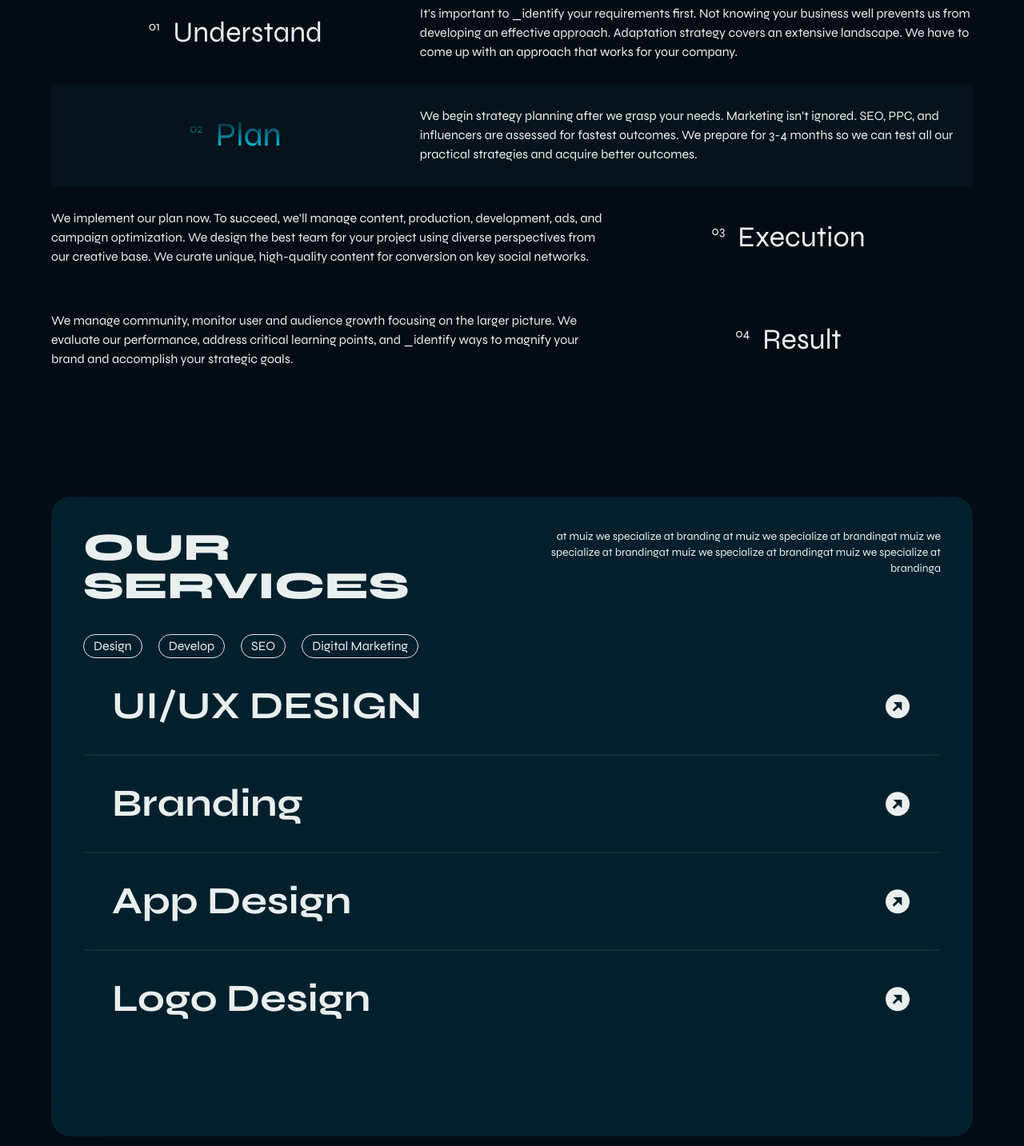
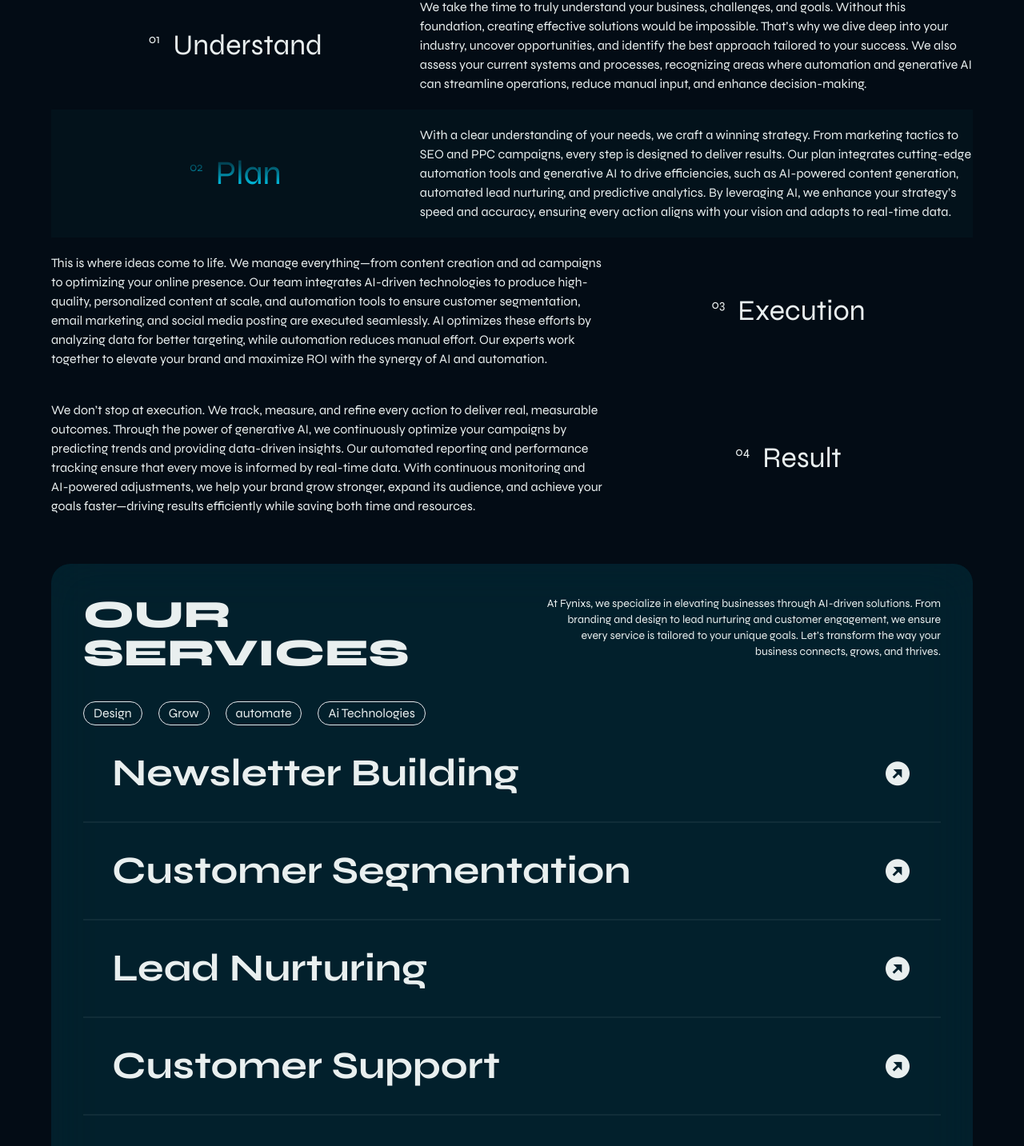
Before and after one commit to itz-abdulfatai/fynixs, a React (Vite) app in the folder frontend/: page / in a window 1280 px wide. Shown: the part 979-2412 px from the top of the page at 80% size. Built offline with nearby package versions, Linux system fonts and the light colour scheme.

Commit message:
adit texts

```diff
--- a/frontend/src/assets/constants.js
+++ b/frontend/src/assets/constants.js
@@ -1,21 +1,78 @@
 export const workflows =  [
     {
       title: "Understand",
-      description: "It's important to _identify your requirements first. Not knowing your business well prevents us from developing an effective approach. Adaptation strategy covers an extensive landscape. We have to come up with an approach that works for your company.",
+      description: "We take the time to truly understand your business, challenges, and goals. Without this foundation, creating effective solutions would be impossible. That’s why we dive deep into your industry, uncover opportunities, and identify the best approach tailored to your success. We also assess your current systems and processes, recognizing areas where automation and generative AI can streamline operations, reduce manual input, and enhance decision-making.",
     },
     {
       title: "Plan",
-      description: "We begin strategy planning after we grasp your needs. Marketing isn’t ignored. SEO, PPC, and influencers are assessed for fastest outcomes. We prepare for 3-4 months so we can test all our practical strategies and acquire better outcomes.",
+      description: "With a clear understanding of your needs, we craft a winning strategy. From marketing tactics to SEO and PPC campaigns, every step is designed to deliver results. Our plan integrates cutting-edge automation tools and generative AI to drive efficiencies, such as AI-powered content generation, automated lead nurturing, and predictive analytics. By leveraging AI, we enhance your strategy’s speed and accuracy, ensuring every action aligns with your vision and adapts to real-time data.",
     },
     {
       title: "Execution",
-      description: "We implement our plan now. To succeed, we'll manage content, production, development, ads, and campaign optimization. We design the best team for your project using diverse perspectives from our creative base. We curate unique, high-quality content for conversion on key social networks.",
+      description: "This is where ideas come to life. We manage everything—from content creation and ad campaigns to optimizing your online presence. Our team integrates AI-driven technologies to produce high-quality, personalized content at scale, and automation tools to ensure customer segmentation, email marketing, and social media posting are executed seamlessly. AI optimizes these efforts by analyzing data for better targeting, while automation reduces manual effort. Our experts work together to elevate your brand and maximize ROI with the synergy of AI and automation.",
     },
     {
       title: "Result",
-      description: "We manage community, monitor user and audience growth focusing on the larger picture. We evaluate our performance, address critical learning points, and _identify ways to magnify your brand and accomplish your strategic goals.",
+      description: "We don’t stop at execution. We track, measure, and refine every action to deliver real, measurable outcomes. Through the power of generative AI, we continuously optimize your campaigns by predicting trends and providing data-driven insights. Our automated reporting and performance tracking ensure that every move is informed by real-time data. With continuous monitoring and AI-powered adjustments, we help your brand grow stronger, expand its audience, and achieve your goals faster—driving results efficiently while saving both time and resources.",
     }
   ];
+  /*
+
+  <div className=" md:hover:bg-primary md:px-5 rounded-2xl md:h-20 capitalize md:items-center flex flex-col md:flex-row w-[97%] mx-auto justify-between  border-[#ffffff1a]">
+  <h4 className=" text-5xl font-bold">branding</h4>
+  <i className="bx bxs-right-top-arrow-circle text-4xl "></i>
+</div>
+<hr className=" w-full border my-5 border-[#ffffff0e]" />
+*/
+
+
+
+  export const services = [
+    {
+      name:'Newsletter Building',
+      description: [
+        `Imagine being the business your customers trust most—all because you’re always in touch with their needs. What if your business could stay connected with customers in a way they actually look forward to? With FYNIXS, we make it happen. `,
+        `Our GenAI technology crafts newsletters that feel personal, helpful, and aligned with your audience's goals. Each message is tailored to educate, inspire, and engage—helping you build trust and foster connections that go far beyond the inbox. Whether it’s updates, tips, or exclusive offers, your newsletters will consistently keep your brand top of mind while strengthening loyalty with every send.`,
+        `This is more than just communication; it's a way to become a trusted partner in your customers' lives. Let us help you turn every email into an opportunity to grow your business and relationships.`
+
+      ]
+    },
+    {
+      name:'Customer Segmentation',
+      description: [
+        `Understand your audience like never before. Everyone loves to feel seen and understood, and with AI-powered segmentation, your business will do just that. `,
+`Imagine crafting campaigns that speak directly to your customers—no more guesswork, just results. By analyzing their behaviors, needs, and interactions with your brand, you’ll uncover who they are, what they need, and how to reach them in the most meaningful way.  `,
+`Instead of sending out generic messages, you’ll create personalized experiences that make your customers feel truly valued. With FYNIXS, you’ll not only build stronger connections but also inspire engagement that drives growth and loyalty. It’s time to make your marketing as unique as your customers.`
+      ]
+    },
+    {
+      name:'Lead Nurturing',
+      description: [
+        ` What if every lead felt truly understood? With AI-powered personalization, you can create nurturing pathways that naturally guide prospects to say yes. By addressing individual pain points, preferences, and goals, every step is designed to build trust and confidence.  `,
+`People make decisions emotionally—they want to feel they’re making the right choice. With an AI-driven approach, you’ll show each prospect that their success is your priority. From offering timely solutions to creating connections that feel genuine, you’ll turn leads into loyal customers.  `,
+`When trust meets tailored solutions, conversions happen effortlessly. It’s time to nurture your leads with precision and purpose.`
+
+      ]
+    },
+    {
+      name:'Customer Support',
+      description: [
+        `How much more could your business grow if your customers felt supported 24/7? With a personalized AI chatbot, your business is always available—responding to inquiries, addressing concerns, and solving problems instantly, no matter the time.  `,
+        `Your customers want solutions, not delays. By providing quick, helpful responses, the chatbot not only enhances their experience but also builds loyalty and trust. When customers feel valued and supported, your business thrives. `,
+`Best of all, this AI-powered support frees up your team to focus on strategic tasks, letting you grow smarter and faster.`,
+
+
+      ]
+    },
+    {
+      name:'Data Entry with AI Precision',
+      description: [
+        `Imagine a world where customer information is automatically captured, organized, and updated—effortlessly. With AI-powered data entry, you’ll never lose track of crucial details like demographics, behaviors, and interests.`,
+`No more tedious manual work or overlooked opportunities. Instead, every piece of customer data is seamlessly stored and ready to fuel personalized marketing campaigns that truly resonate.  `,
+`When you know your audience this well, you can target them with precision, offering exactly what they need at the right time. Let AI handle the details so you can focus on growing your business smarter and faster`
+
+      ]
+    }]
 
 
   export const portfolioData = [
--- a/frontend/src/components/home/OurCustomWorkflow.jsx
+++ b/frontend/src/components/home/OurCustomWorkflow.jsx
@@ -14,7 +14,7 @@ function OurCustomWorkflow() {
           index < workflows.length / 2 ? (
             <div
               key={index}
-              className={`items-center  cursor-pointer md:grid grid-cols-5 w-full h-32 py-5 hidden  ${
+              className={`items-center  cursor-pointer md:grid grid-cols-5 w-full min-h-32 py-5 hidden  ${
                 active === flow ? "flow-trans" : 'hover:bg-accent2 hover:bg-opacity-5'
               } `}
               onClick={() => setActive(flow)}
@@ -32,7 +32,7 @@ function OurCustomWorkflow() {
           ) : (
             <div
               key={index}
-              className={`items-center md:grid grid-cols-5 cursor-pointer w-full h-32 py-5 hidden  ${
+              className={`items-center md:grid grid-cols-5 cursor-pointer w-full min-h-32 py-5 hidden  ${
                 active === flow ? "flow-trans" : 'hover:bg-accent2 hover:bg-opacity-5'
               } `}
               onClick={() => setActive(flow)}
--- a/frontend/src/components/home/Services.jsx
+++ b/frontend/src/components/home/Services.jsx
@@ -1,3 +1,5 @@
+import { Link } from "react-router-dom";
+import { services } from "../../assets/constants";
 function Services() {
   return (
     <section id="services" className="flex justify-stretch items-stretch">
@@ -7,9 +9,11 @@ function Services() {
             our services
           </h2>
           <div className=" w-full max-w-[500px] text-xs md:text-sm text-center  md:text-right">
-            at muiz we specialize at branding at muiz we specialize at
-            brandingat muiz we specialize at brandingat muiz we specialize at
-            brandingat muiz we specialize at brandinga
+            At Fynixs, we specialize in elevating businesses through AI-driven
+            solutions. From branding and design to lead nurturing and customer
+            engagement, we ensure every service is tailored to your unique
+            goals. Let’s transform the way your business connects, grows, and
+            thrives.
           </div>
         </div>
         <div className=" flex items-center gap-5 flex-wrap justify-center md:justify-start py-5 ">
@@ -17,37 +21,28 @@ function Services() {
             design
           </div>
           <div className="  cursor-pointer capitalize hover:glass-btn py-[2px] px-3 border  rounded-full">
-            develop
+            grow
           </div>
-          <div className="  cursor-pointer uppercase hover:glass-btn py-[2px] px-3 border  rounded-full">
-            seo
+          <div className="  cursor-pointer hover:glass-btn py-[2px] px-3 border  rounded-full">
+            automate
           </div>
           <div className="  cursor-pointer capitalize hover:glass-btn py-[2px] px-3 border  rounded-full">
-            digital marketing
+            Ai technologies
           </div>
         </div>
         <div>
-          <div className=" md:h-20 md:px-5  md:items-center flex flex-col md:flex-row w-[97%] mx-auto justify-between  border-[#ffffff1a] md:hover:bg-primary rounded-2xl">
-            <h4 className=" text-5xl font-bold">UI/UX DESIGN</h4>
-            <i className="bx bxs-right-top-arrow-circle text-4xl "></i>
-          </div>
-          <hr className=" w-full border my-5 border-[#ffffff0e]" />
-          <div className=" md:hover:bg-primary md:px-5 rounded-2xl md:h-20 capitalize md:items-center flex flex-col md:flex-row w-[97%] mx-auto justify-between  border-[#ffffff1a]">
-            <h4 className=" text-5xl font-bold">branding</h4>
-            <i className="bx bxs-right-top-arrow-circle text-4xl "></i>
-          </div>
-          <hr className=" w-full border my-5 border-[#ffffff0e]" />
-
-          <div className=" md:hover:bg-primary md:px-5 rounded-2xl md:h-20 capitalize md:items-center flex flex-col md:flex-row w-[97%] mx-auto justify-between  border-[#ffffff1a]">
-            <h4 className=" text-5xl font-bold">app design</h4>
-            <i className="bx bxs-right-top-arrow-circle text-4xl "></i>
-          </div>
-          <hr className=" w-full border my-5 border-[#ffffff0e]" />
-
-          <div className=" md:hover:bg-primary md:px-5 rounded-2xl md:h-20 capitalize md:items-center flex flex-col md:flex-row w-[97%] mx-auto justify-between  border-[#ffffff1a]">
-            <h4 className=" text-5xl font-bold">logo design</h4>
-            <i className="bx bxs-right-top-arrow-circle text-4xl "></i>
-          </div>
+          {services.map((service, index) => (
+            <>
+              <Link to={'/services/' + service.name}
+                key={index}
+                className=" md:hover:bg-primary md:px-5 rounded-2xl md:h-20 capitalize md:items-center flex flex-col md:flex-row w-[97%] mx-auto justify-between  border-[#ffffff1a] cursor-pointer"
+              >
+                <h4 className=" text-5xl font-bold">{service.name}</h4>
+                <i className="bx bxs-right-top-arrow-circle text-4xl "></i>
+              </Link>
+              <hr className=" w-full border my-5 border-[#ffffff0e]" />
+            </>
+          ))}
         </div>
       </div>
     </section>
--- a/frontend/src/pages/NotFound.jsx
+++ b/frontend/src/pages/NotFound.jsx
@@ -3,7 +3,7 @@ import { Link } from "react-router-dom"
 function NotFound() {
   return (
     <section className=" flex flex-col justify-center items-center gap-3 ">
-    <h1 className=" text-9xl text-accent2">404</h1>
+    <h1 className=" text-3xl md:text-9xl text-accent2">404</h1>
        <span className="text-xl">
 
 
--- /dev/null
+++ b/frontend/src/pages/ServicesView.jsx
@@ -0,0 +1,46 @@
+import { useParams } from "react-router-dom"
+import { services } from "../assets/constants"
+import Header from "../components/Header"
+import Footer from "../components/Footer"
+// import { useEffect } from "react"
+
+function ServicesView() {
+    const name = useParams().name
+    // console.log(name)
+
+    // const {pathname} = useLocation()
+    // useEffect(()=> {
+    //   if (pathname != '/') {
+    //     console.log(pathname, 'changed')
+
+    //     window.scroll({
+    //       top: 0,
+    //       left: 0,
+    //       behavior: "smooth",
+    //     });
+    //   }
+
+    // }, [pathname])
+
+    const service = services.find(service => service.name == name)
+  return (
+    <>
+    <Header location="services"/>
+    <section className=" flex flex-col md:flex-row md:justify-between items-center justify-center gap-10 min-h-[83vh] ">
+      <h1 className=" text-2xl md:text-5xl max-w-full">{service.name}  </h1>
+      <div className=" flex flex-col justify-center gap-5">
+        {
+          service.description.map(dis => (
+            <p key={dis} className=" w-full">{dis}</p>
+          ))
+        }
+      </div>
+
+    </section>
+
+      <Footer location ='sss'/>
+    </>
+  )
+}
+
+export default ServicesView
```
Also changed, not shown: frontend/index.html (+13 -0 lines), frontend/src/App.jsx (+9 -3 lines), frontend/src/components/Footer.jsx (+7 -4 lines), frontend/src/components/Header.jsx (+7 -4 lines), frontend/src/components/Nav.jsx (+7 -5 lines), frontend/src/components/home/Hero.jsx (+9 -11 lines), frontend/public/fynix-logo.png (added).
